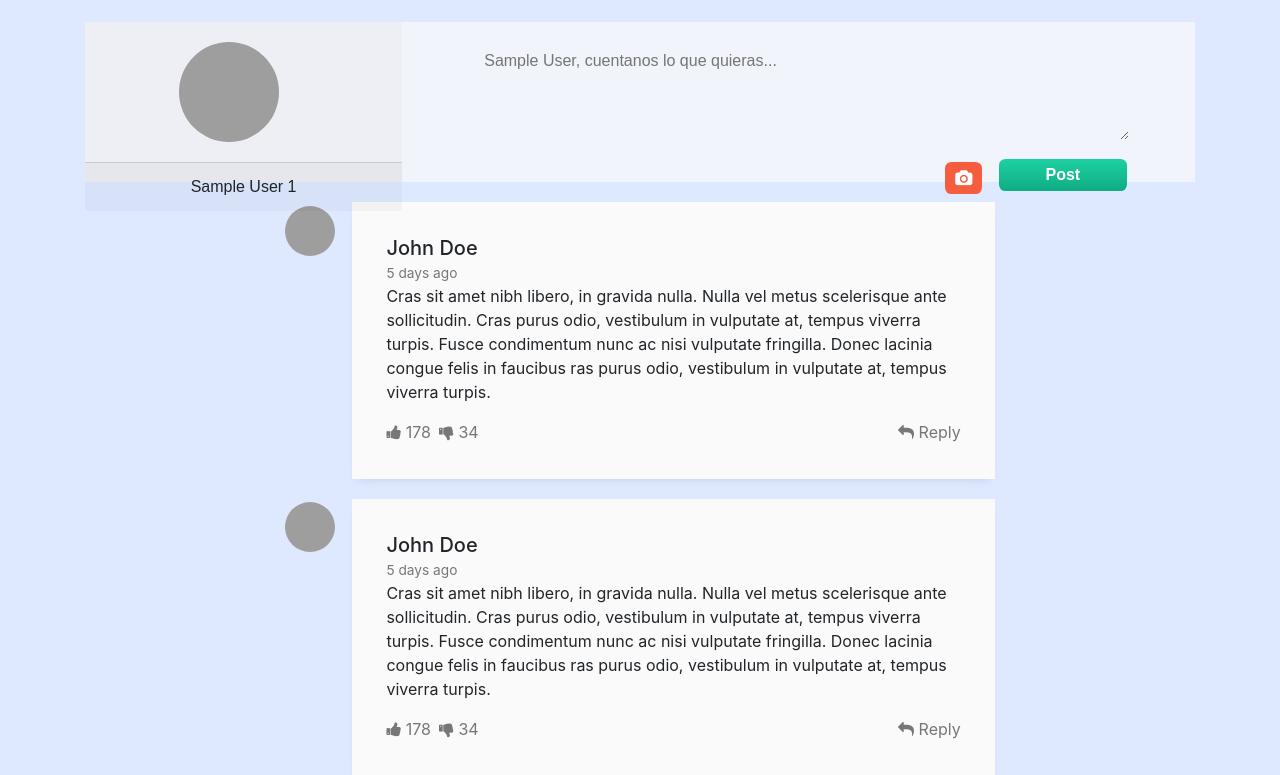
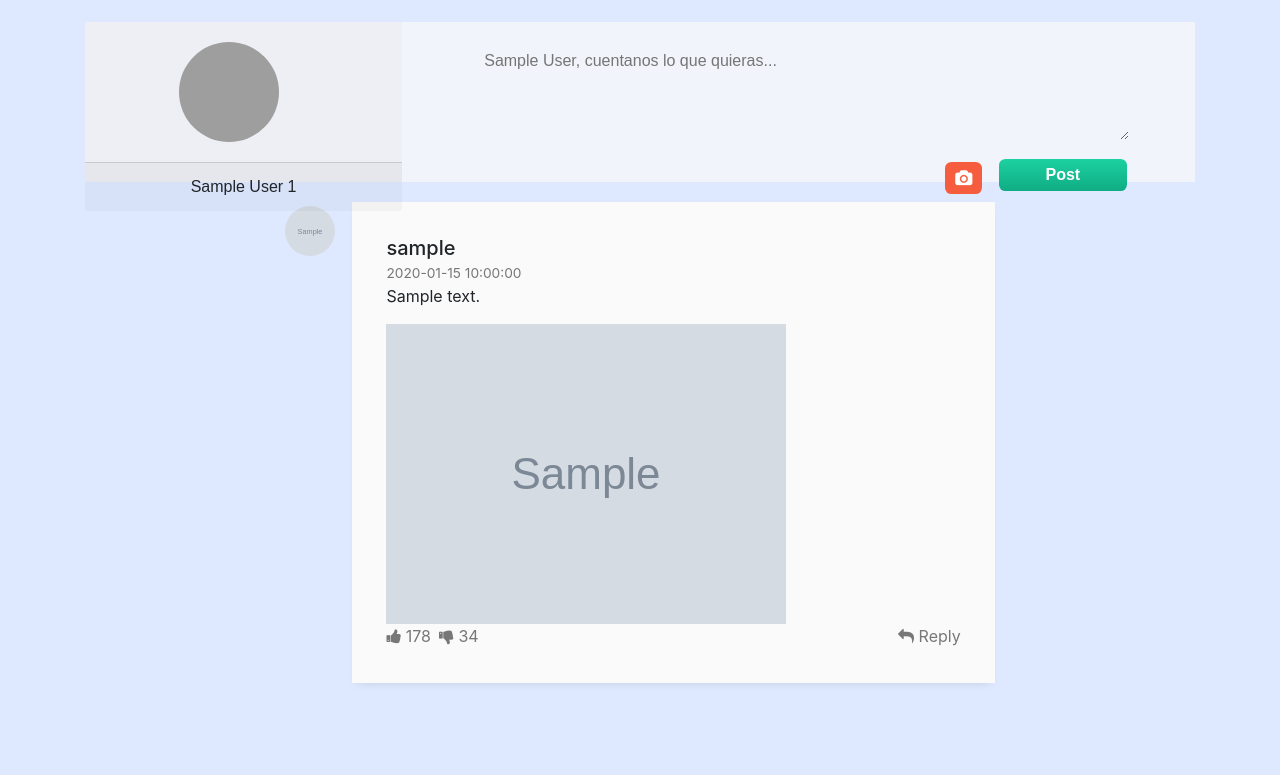
Before and after one commit to JotAlGe/aprendiendo_MVC_PHP_MYSQL_BOOTSTRAP_parte_II, a PHP site: page / in a window 1280 px wide. Shown: the part 76-851 px from the top of the page. After the commit the page ends 760 px from the top, so only its background shows below. Run offline with PHP 8.4, Linux system fonts and the light colour scheme; the visitor is signed in with stand-in values (Sample User, id 1); tables that the repository leaves empty hold one stand-in row (values such as "Sample post"); grey boxes marked "Sample" are stand-in pictures; grey boxes are pictures that could not be loaded.

Commit message:
Obtengo los posts y los muestro en la pagina inicial

```diff
--- a/controllers/pages_controller.php
+++ b/controllers/pages_controller.php
@@ -14,6 +14,10 @@ class PagesController extends User
         $message = '';
         $errorPost = '';
 
+        // new instance
+        $post = new Post;
+        $post_result = $post->get_posts();
+
         // enviado por post
         if (isset($_POST['btn-post'])) {
             $dateTime = new DateTime();
@@ -24,8 +28,6 @@ class PagesController extends User
                 $name_photo = NULL;
             }
 
-            // new instance
-            $post = new Post;
 
             // validation
             $message = $post->validate_post($_POST['post'], $_FILES['img-post']['name'], $_FILES['img-post']['type']);
@@ -35,6 +37,7 @@ class PagesController extends User
 
             // insert a post
             $inserted = $post->create_posting($_SESSION['id'], $_POST['post'], $name_photo);
+            header('Location: ?controller=pages&action=index');
         }
 
         include_once 'views/pages/index.php';
--- a/models/posts.php
+++ b/models/posts.php
@@ -44,4 +44,19 @@ class Post extends Connection
         }
         return $name;
     }
+
+    //////////// GET POSTS //////////////////////
+    function get_posts()
+    {
+        $sql = "SELECT p.id_post, p.id_user, p.desc_post, p.date_post, p.photo_post,
+                       u.name_user, u.lastname_user, u.nick_user, u.photo_user
+                  FROM posts as p, users as u
+                 WHERE p.id_user = u.id_user
+                 ORDER BY p.date_post DESC";
+
+        $statement = $this->connect()->prepare($sql);
+        $statement->execute();
+        $posts = $statement->fetchAll(PDO::FETCH_ASSOC);
+        return $posts;
+    }
 }
--- a/views/pages/index.php
+++ b/views/pages/index.php
@@ -13,17 +13,22 @@ require_once 'views/includes/form_post.php';
 <link href="https://maxcdn.bootstrapcdn.com/font-awesome/4.7.0/css/font-awesome.min.css" rel="stylesheet" integrity="sha384-wvfXpqpZZVQGK6TAh5PVlGOfQNHSoD2xbE+QkPxCAFlNEevoEH3Sl0sibVcOQVnN" crossorigin="anonymous">
 <div class="container">
     <div class="row">
+        <?php
+        for ($i = 0; $i < count($post_result); $i++) { ?>
+
+
             <div class="col-md-8 mx-auto">
                 <div class="media g-mb-30 media-comment">
-                <img class="d-flex g-width-50 g-height-50 rounded-circle g-mt-3 g-mr-15" src="https://bootdey.com/img/Content/avatar/avatar7.png" alt="Image Description">
+                    <img class="d-flex g-width-50 g-height-50 rounded-circle g-mt-3 g-mr-15" src="assets/imgs/users/<?php echo $post_result[$i]['photo_user']; ?>" alt="Image Description">
                     <div class="media-body u-shadow-v18 g-bg-secondary g-pa-30">
                         <div class="g-mb-15">
-                        <h5 class="h5 g-color-gray-dark-v1 mb-0">John Doe</h5>
-                        <span class="g-color-gray-dark-v4 g-font-size-12">5 days ago</span>
+                            <h5 class="h5 g-color-gray-dark-v1 mb-0"><?php echo $post_result[$i]['nick_user']; ?></h5>
+                            <span class="g-color-gray-dark-v4 g-font-size-12"><?php echo $post_result[$i]['date_post']; ?></span>
                         </div>
-
-                    <p>Cras sit amet nibh libero, in gravida nulla. Nulla vel metus scelerisque ante sollicitudin. Cras purus odio, vestibulum in vulputate at, tempus viverra turpis. Fusce condimentum nunc ac nisi vulputate fringilla. Donec lacinia congue
-                        felis in faucibus ras purus odio, vestibulum in vulputate at, tempus viverra turpis.</p>
+                        <p><?php echo $post_result[$i]['desc_post']; ?></p>
+                        <?php if ($post_result[$i]['photo_post'] != NULL) { ?>
+                            <img src="assets/imgs/posts/<?php echo $post_result[$i]['photo_post']; ?>" class="img-fluid" alt="">
+                        <?php } ?>
 
                         <ul class="list-inline d-sm-flex my-0">
                             <li class="list-inline-item g-mr-20">
@@ -48,8 +53,11 @@ require_once 'views/includes/form_post.php';
                     </div>
                 </div>
             </div>
+        <?php
+        }
+        ?>
 
-        <div class="col-md-8 mx-auto">
+        <!-- <div class="col-md-8 mx-auto">
             <div class="media g-mb-30 media-comment">
                 <img class="d-flex g-width-50 g-height-50 rounded-circle g-mt-3 g-mr-15" src="https://bootdey.com/img/Content/avatar/avatar1.png" alt="Image Description">
                 <div class="media-body u-shadow-v18 g-bg-secondary g-pa-30">
@@ -83,6 +91,6 @@ require_once 'views/includes/form_post.php';
                     </ul>
                 </div>
             </div>
+        </div> -->
     </div>
 </div>
-</div>
```
Also changed, not shown: assets/imgs/posts/1641442421_conejo.jpg (added), assets/imgs/posts/1641485425_conejo.jpg (added), assets/imgs/posts/1641488327_20220103_194138.jpg (added), assets/imgs/posts/1641488932_2021-02-27 19.25.06.jpg (added), assets/imgs/posts/1641489045_2021-02-27 19.25.24.jpg (added), assets/imgs/posts/1641489106_2021-02-19 22.56.23.jpg (added). Lines whose indentation alone changed are shown as unchanged.
